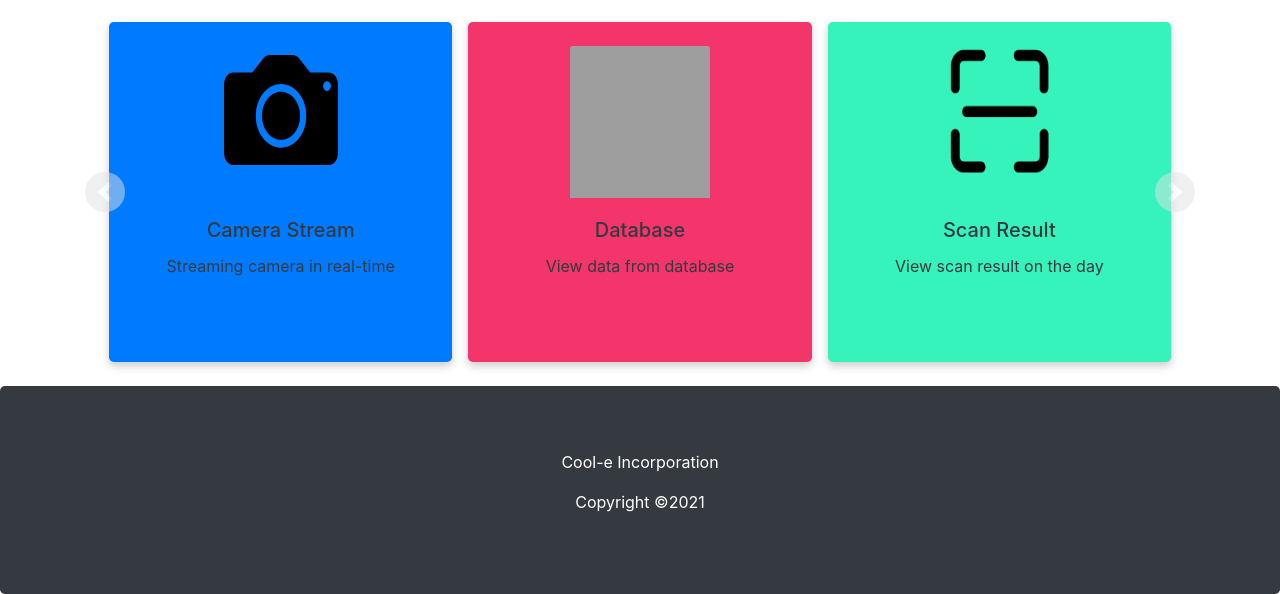
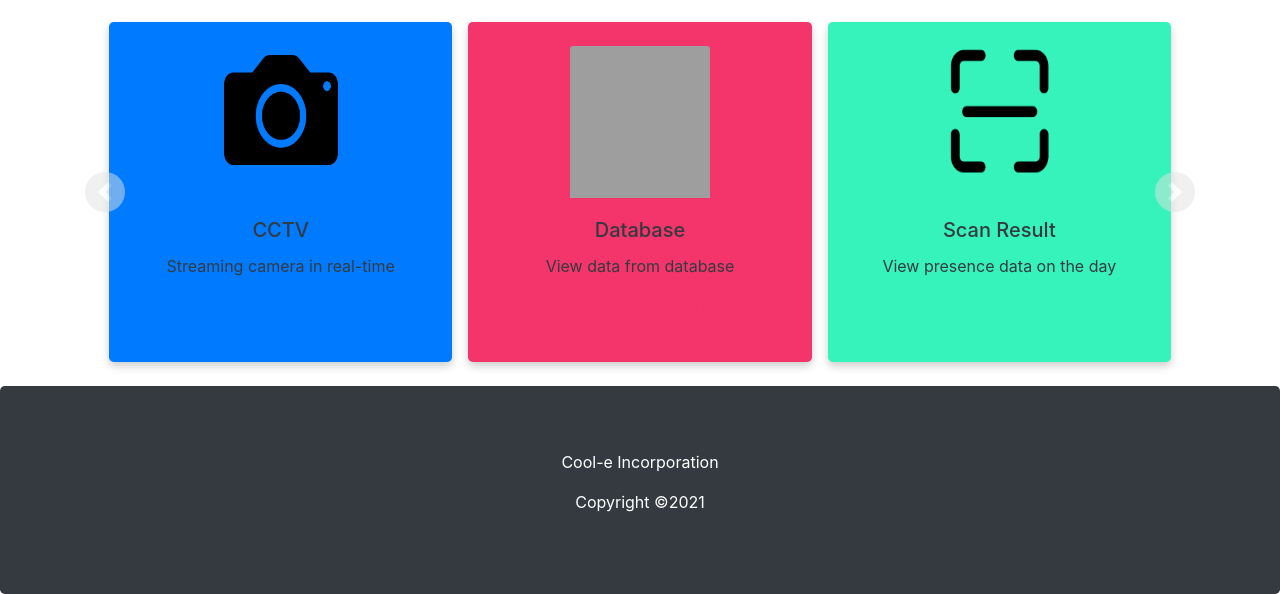
Before and after one commit to felixfilipi/E-eyes, a PHP site: page / in a window 1280 px wide. Shown: the part 423-1017 px from the top of the page. Run offline with PHP 8.4, Linux system fonts and the light colour scheme; the visitor is signed in with stand-in values (Sample User, id 1); grey boxes are pictures that could not be loaded.

Commit message:
Update main_menu.php

```diff
--- a/backend/templates/main_menu.php
+++ b/backend/templates/main_menu.php
@@ -55,7 +55,7 @@
           <div class="card card-box bg-primary text-white rounded-lg">
             <img src="./images/resources/camera.png" class="card-img-top mx-auto d-block" style="width:140px;" alt="camera-stream">
             <div class="card-body">
-              <h5 class="card-title text-dark">Camera Stream</h5>
+              <h5 class="card-title text-dark">CCTV</h5>
               <p class="card-text text-dark">Streaming camera in real-time</p>
 			  <p class="card-text text-primary">Some quick example text to build on the card title and</p>
             </div>
@@ -77,7 +77,7 @@
           <img src="./images/resources/scan.png" class="card-img-top mx-auto d-block" style="width:140px;" alt="scan-result">
           <div class="card-body">
             <h5 class="card-title text-dark">Scan Result</h5>
-            <p class="card-text text-dark">View scan result on the day</p>
+            <p class="card-text text-dark">View presence data on the day</p>
 			<p class="card-text" style="color:#36F3BC;">Some quick example text to build on the card title and</p>
           </div>
         </div>
```
